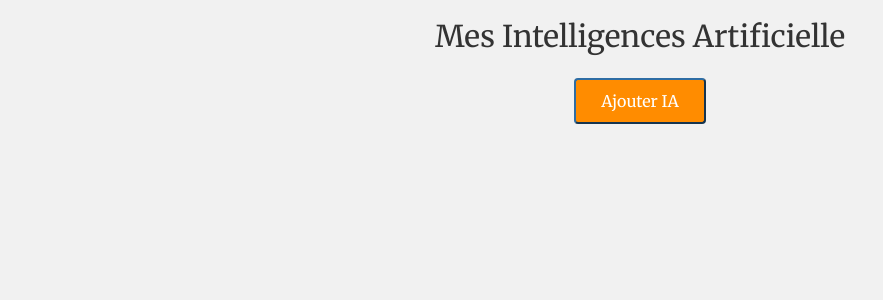
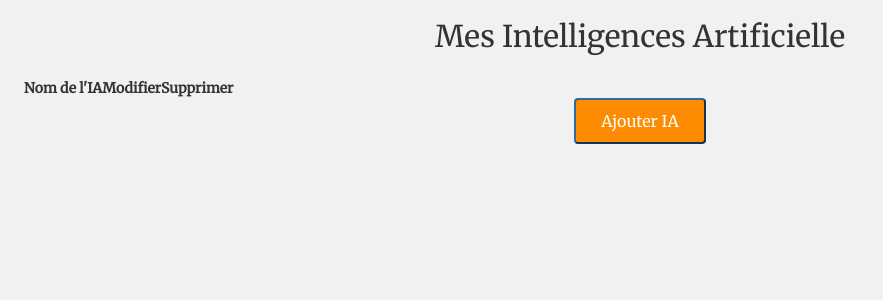
Before and after one commit to Nydareld/IaGameServer, a Flask app: page /MesIA in a window 1280 px wide. Shown: the part 76-376 px from the top of the page, without its empty margins (0-883 px from the left). Run offline with Flask 2, Linux system fonts and the light colour scheme; data comes from the database, SQL or seed files in the repository; lists and menus that the app fills with data are empty; some libraries are stand-ins or nearby versions.

Commit message:
passage en tableau de l'affichage des IA

```diff
--- a/CodIa/tuto/static/MesIA.css
+++ b/CodIa/tuto/static/MesIA.css
@@ -61,3 +61,6 @@ p{
 .image-preview-input-title {
     margin-left:2px;
 }
+.cssTable{
+
+}
--- a/CodIa/tuto/templates/MesIA.html
+++ b/CodIa/tuto/templates/MesIA.html
@@ -19,12 +19,38 @@
 
 
 
-      <ul>
+
+			<div class="cssTable">
+				<table>
+				    <thead>
+				        <tr>
+				            <th>Nom de l'IA</th>
+				            <th>Modifier</th>
+				            <th>Supprimer</th>
+				        </tr>
+				    </thead>
+				    <tbody>
+				        <tr>
+				            <td></td>
+				            <td></td>
+				            <td></td>
+				        </tr>
+
+
+
        {% for x in ia %}
        {% if x.user_pseudo==current_user.pseudo %}
-        <li>{{x.name}}<a href="{{ url_for('suprIa', filename=x.name) }}" ><button type="button" class="glyphicon glyphicon-remove"></button></a><a href="#" ><button type="button" class="glyphicon glyphicon-pencil"></a></li>{% endif %}
+			 <tr>
+				 <td>{{x.name}}</td>
+				 <td><a href="#" ><button type="button" class="glyphicon glyphicon-pencil"></a></td>
+				 <td><a href="{{ url_for('suprIa', filename=x.name) }}" ><button type="button" class="glyphicon glyphicon-remove"></button></a></td>
+		 	</tr>
+        {% endif %}
       {% endfor %}
-</ul>
+					</tbody>
+				</table>
+			</div>
+
   <a href="{{ url_for('upload_file') }}" ><button type="button" class="btn-primary" >Ajouter IA</button></br></a>
 
 	</div>
```
Also changed, not shown: CodIa/tuto/templates/addIA.html (+6 -6 lines).
